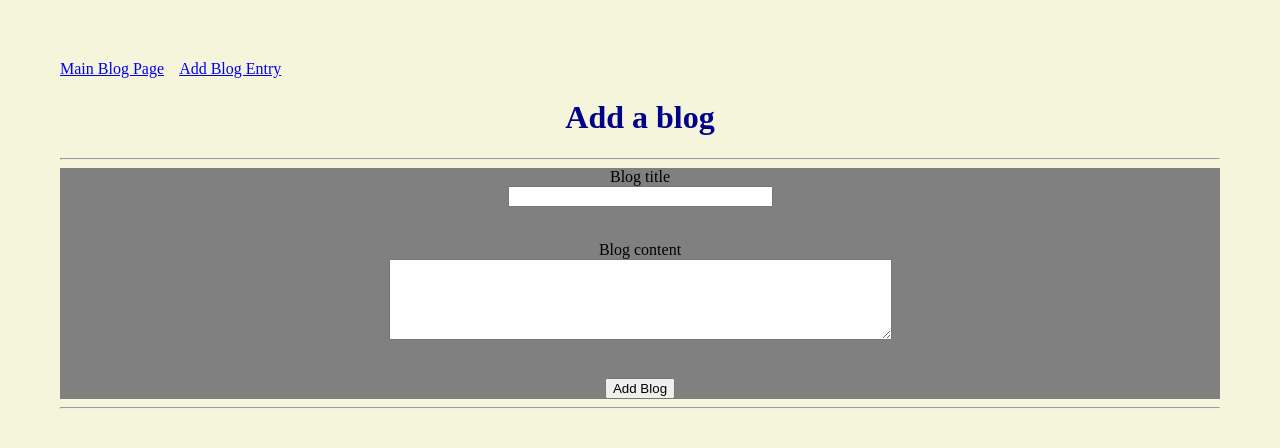
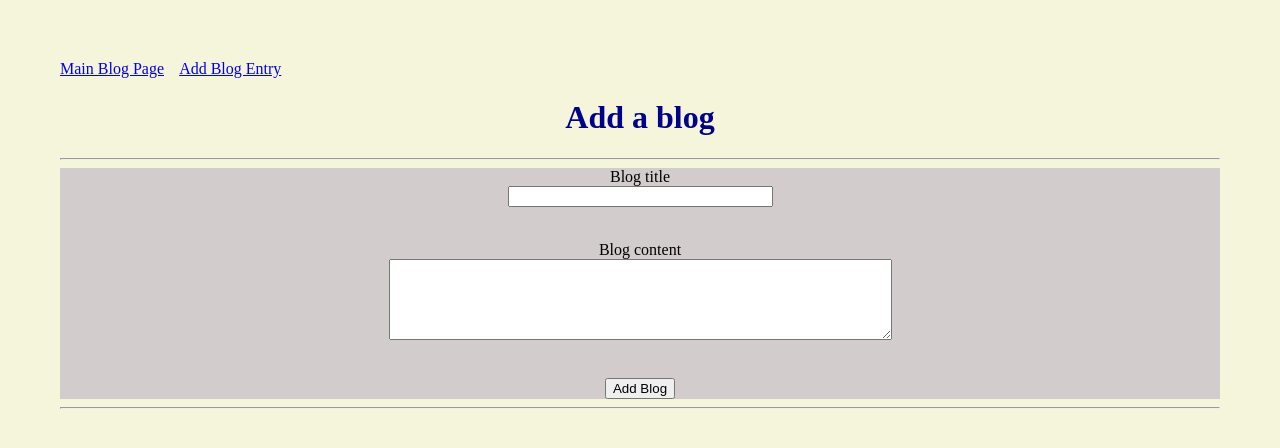
Before and after one commit to karlajagan/tour-zone, a Flask app: page /newpost in a window 1280 px wide. Shown: the top 448 px of the page. Run offline with Flask 2, Linux system fonts and the light colour scheme.

Commit message:
change in color display and order of query display to ascending

```diff
--- a/main.py
+++ b/main.py
@@ -23,7 +23,7 @@
 
     blog_id = request.args.get('blog_id', '')
     if blog_id == "":
-        blogs = Blog.query.all()
+        blogs = Blog.query.order_by(Blog.blog_id.desc()).all()
         return render_template('display_blogs.html', title="Build a Blog Project",
             blogs=blogs)
     else:
--- a/static/css/base.css
+++ b/static/css/base.css
@@ -14,5 +14,5 @@
 }
 .container {
     text-align: center;
-    background-color: grey;
+    background-color: rgb(211, 204, 204);
 }
```
